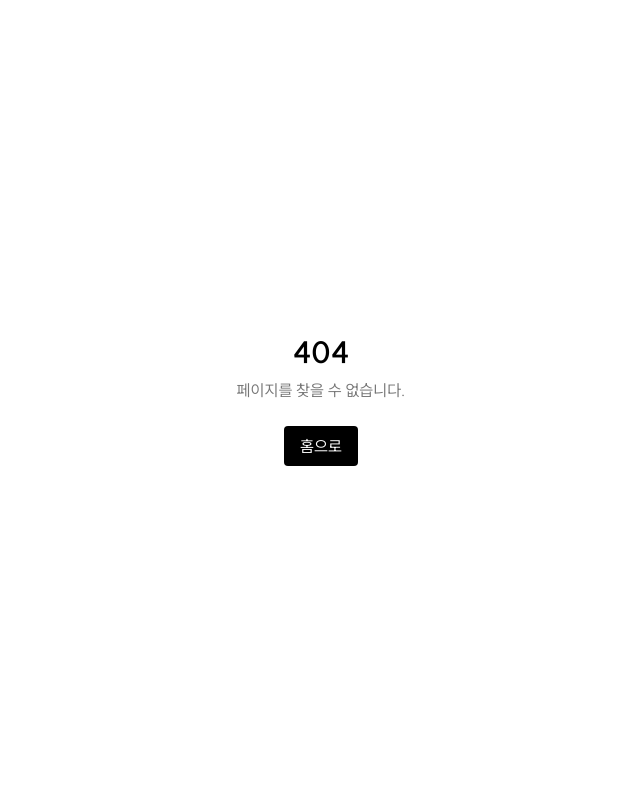
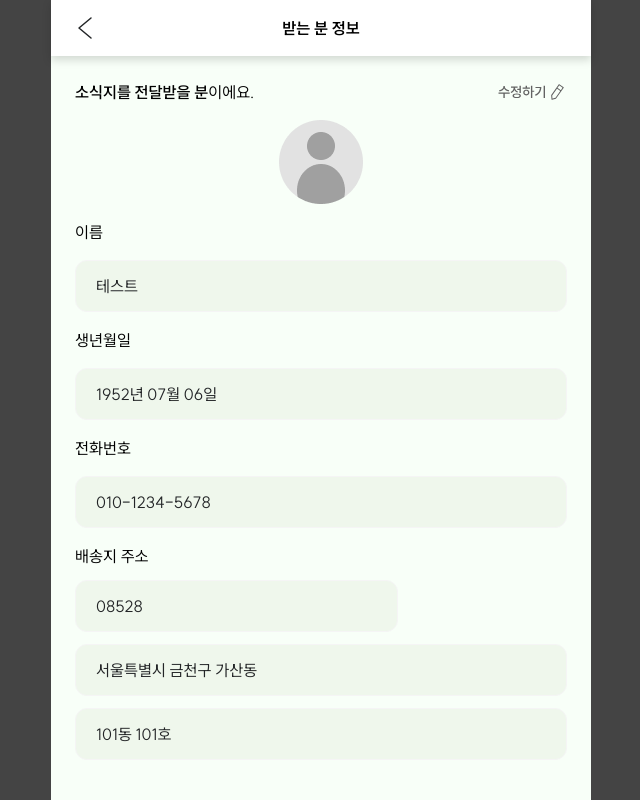
Before and after one commit to TheFirstCommit/frontend, a React (Vite) app: page /my-family/elder-info in a window 1280 px wide. Before the commit this address had no page. Shown: the whole page, without its empty margins (319-959 px from the left). Built offline with nearby package versions, Linux system fonts and the light colour scheme.

Commit message:
feat: 나의 가족 페이지 구현

```diff
--- /dev/null
+++ b/src/pages/Family/ElderInfoPage.tsx
@@ -0,0 +1,71 @@
+import edit_active from '@/assets/Icons/edit_Property 1=text.svg'
+import profileImage from '@/assets/images/profile.png'
+import { TextField } from '@/components/TextField'
+import { useState } from 'react'
+import { Button } from '@/components/Buttons'
+import { useNavigate } from 'react-router-dom'
+import { TextField_Elder } from '@/components/TextField_Elder'
+
+const ElderInfoPage: React.FC = () => {
+    const navigate = useNavigate()
+    const [name, setName] = useState('테스트')
+    const [birthday, setBirthday] = useState('1952년 07월 06일')
+    const [phone, setPhone] = useState('010-1234-5678')
+    const [addressNumber, setAddressNumber] = useState('08528')
+    const [address, setAddress] = useState('서울특별시 금천구 가산동')
+    const [addressDetail, setAddressDetail] = useState('101동 101호')
+    const [isLeader, setIsLeader] = useState(true)
+
+    const handleEdit = () => {
+        navigate('/my-family/elder-info/edit')
+    }
+
+    return (
+        <div className='bg-background min-h-[calc(100vh-56px)] flex flex-col px-6 gap-4'>
+
+            <div className='flex flex-col gap-4'>
+                <div className='flex flex-row justify-between mt-6'>
+                    <p className='text-[16px]'><span className='font-semibold'>소식지를 전달받을 분</span>이에요.</p>
+                    {isLeader ? <img src={edit_active} alt="edit" onClick={handleEdit} /> : <div className='' />}
+                </div>
+                <img src={profileImage} alt="profile" className='w-[84px] h-[84px] mx-auto' />
+            </div>
+
+            <div className='flex flex-col gap-4'>
+                <p className='text-[16px] font-normal'>이름</p>
+                <TextField_Elder value={name} />
+            </div>
+
+            <div className='flex flex-col gap-4'>
+                <p className='text-[16px] font-normal'>생년월일</p>
+                <TextField_Elder value={birthday} />
+            </div>
+
+            <div className='flex flex-col gap-4'>
+                <p className='text-[16px] font-normal'>전화번호</p>
+                <TextField_Elder value={phone} />
+            </div>
+
+            <div className='flex flex-col gap-3'>
+                    <p>배송지 주소</p>
+                    <div className='flex flex-col gap-3'>
+                        <div className='flex gap-2'>
+                            <TextField_Elder
+                                value={addressNumber}
+                            />
+                            <div className='w-[50%]'/>
+                        </div>
+                        <TextField_Elder
+                            value={address}
+                        />
+                        <TextField_Elder
+                            value={addressDetail}
+                        />
+                    </div>
+                </div>
+
+        </div>
+    )
+}
+
+export default ElderInfoPage
--- /dev/null
+++ b/src/pages/Family/ElderInfo_EditPage.tsx
@@ -0,0 +1,82 @@
+import edit_active from '@/assets/Icons/edit_Property 1=text.svg'
+import profileImage from '@/assets/images/profile.png'
+import { TextField } from '@/components/TextField'
+import { useState } from 'react'
+import { Button, CTA } from '@/components/Buttons'
+import { useNavigate } from 'react-router-dom'
+
+const ElderInfo_EditPage: React.FC = () => {
+    const navigate = useNavigate()
+    const [name, setName] = useState('')
+    const [birthday, setBirthday] = useState('')
+    const [phone, setPhone] = useState('')
+    const [addressNumber, setAddressNumber] = useState('')
+    const [address, setAddress] = useState('')
+    const [addressDetail, setAddressDetail] = useState('')
+
+    const openAddress = () => {
+        console.log('openAddress')
+    }
+
+    const handleSave = () => {
+        console.log('save')
+        navigate('/my-family/elder-info')
+    }
+
+    return (
+        <div className='bg-background min-h-[calc(100vh-56px)] flex flex-col px-6 gap-4'>
+
+            <div className='flex flex-col gap-4'>
+                <div className='flex flex-row justify-between mt-6'>
+                    <p className='text-[16px]'><span className='font-semibold'>소식지를 전달받을 분</span>이에요.</p>
+                </div>
+                <img src={profileImage} alt="profile" className='w-[84px] h-[84px] mx-auto' />
+            </div>
+
+            <div className='flex flex-col gap-4'>
+                <p className='text-[16px] font-normal'>이름</p>
+                <TextField value={name} onChange={setName} placeholder='이름을 입력해주세요.' />
+            </div>
+
+            <div className='flex flex-col gap-4'>
+                <p className='text-[16px] font-normal'>생년월일</p>
+                <TextField value={birthday} onChange={setBirthday} placeholder='생년월일을 입력해주세요.' />
+            </div>
+
+            <div className='flex flex-col gap-4'>
+                <p className='text-[16px] font-normal'>전화번호</p>
+                <TextField value={phone} onChange={setPhone} placeholder='전화번호를 입력해주세요.' />
+            </div>
+
+            <div className='flex flex-col gap-3'>
+                    <p>배송지 주소</p>
+                    <div className='flex flex-col gap-3'>
+                        <div className='flex gap-2'>
+                            <TextField
+                                value={addressNumber}
+                                onChange={setAddressNumber}
+                                disabled={true}
+                                placeholder='우편번호'
+                            />
+                            <Button className='w-[50%]' text='우편번호 찾기' variant='secondary' onClick={openAddress} />
+                        </div>
+                        <TextField
+                            value={address}
+                            onChange={setAddress}
+                            disabled={true}
+                            placeholder='주소지'
+                        />
+                        <TextField
+                            value={addressDetail}
+                            onChange={setAddressDetail}
+                            placeholder='상세주소를 입력하세요.'
+                        />
+                    </div>
+                </div>
+
+            <CTA className='mt-auto mb-9' text='저장하기' variant='main' onClick={handleSave} />
+        </div>
+    )
+}
+
+export default ElderInfo_EditPage
--- /dev/null
+++ b/src/pages/Family/MyFamily.tsx
@@ -0,0 +1,40 @@
+import { Card_Reciever } from "@/components/Card_Reciever"
+import { Member_List, Member_List_Leader } from "@/components/Member_List"
+import button_plus from '@/assets/icons/button_plus.svg'
+import { useNavigate } from "react-router-dom"
+
+const MyFamily:React.FC = () => {
+    const navigate = useNavigate()
+
+    const handleElderInfo = () => {
+        navigate('/my-family/elder-info')
+    }
+
+    const handleInvite = () => {
+        navigate('/family/invite')
+    }
+
+    return (
+        <div className='bg-background min-h-[calc(100vh-56px)] flex flex-col px-6'>
+
+            <div className='mt-6 mb-5'>
+                <p className='text-xl font-semibold mb-4'>받는 분 정보</p>
+                <Card_Reciever onClick={handleElderInfo} />
+            </div>
+
+            <div className='flex flex-col gap-4 bg-white rounded-xl p-2 border-gray-200 border'>
+                <div className='flex flex-row items-center gap-4'>
+                    <p className='font-semibold text-xl'>가족 그룹 멤버 목록</p>
+                    <div className='flex flex-row items-center gap-1'>
+                        <p>멤버 12명</p>
+                        <img src={button_plus} alt="button_plus" className='w-8 h-8'  onClick={handleInvite}/>
+                    </div>
+                </div>
+                <Member_List_Leader name="홍길동" relation="아들" />
+                <Member_List name="홍길동" relation="아들" />
+            </div>
+        </div>
+    )
+}
+
+export default MyFamily
```
Also changed, not shown: src/routes/index.tsx (+15 -0 lines).
